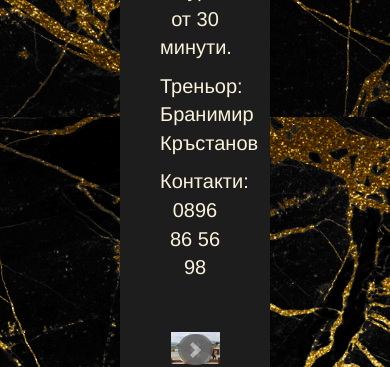
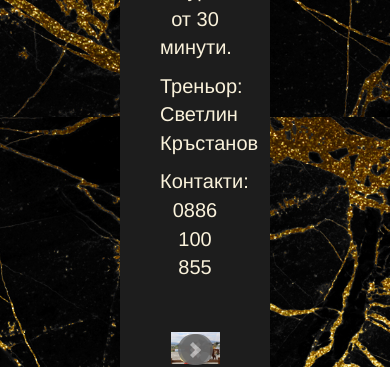
Before and after one commit to LoraTito/Elite, a Django app: page /lessons in a window 390 px wide. Shown: the part 3399-3766 px from the top of the page. Run offline with Django 3.2, Linux system fonts and the light colour scheme; some libraries are stand-ins or nearby versions; grey boxes are pictures that could not be loaded.

Commit message:
Change coach name and phone

```diff
--- a/templates/lessons.html
+++ b/templates/lessons.html
@@ -23,8 +23,8 @@
             <p>Цена: 20 лв. за урок от 30 минути.</p>
 
 
-            <p>Треньор: Бранимир Кръстанов</p>
-            <p>Контакти: 0896 86 56 98</p>
+            <p>Треньор: Светлин Кръстанов</p>
+            <p>Контакти:  0886 100 855</p>
 
 
             <div class="lessons-slider">
```
